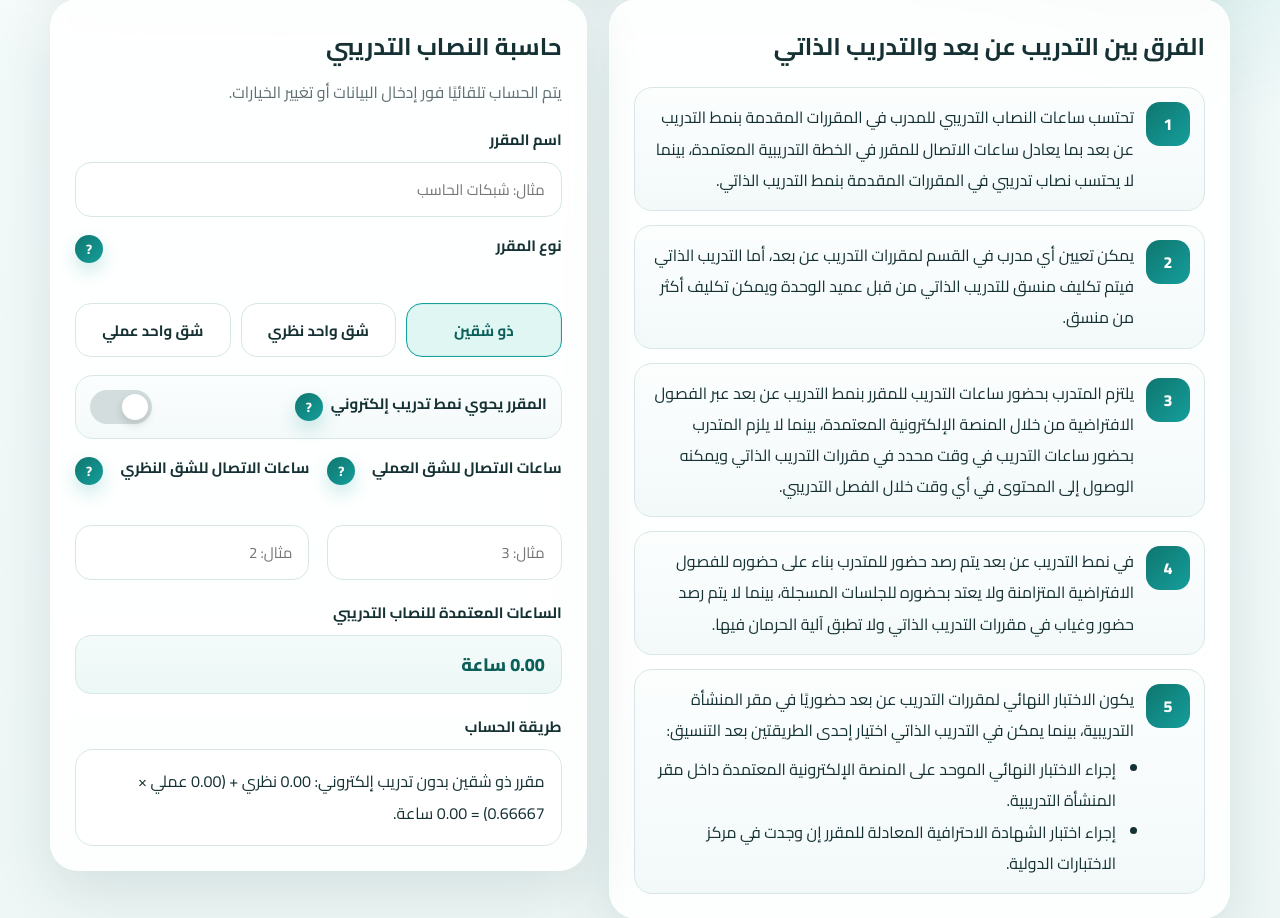
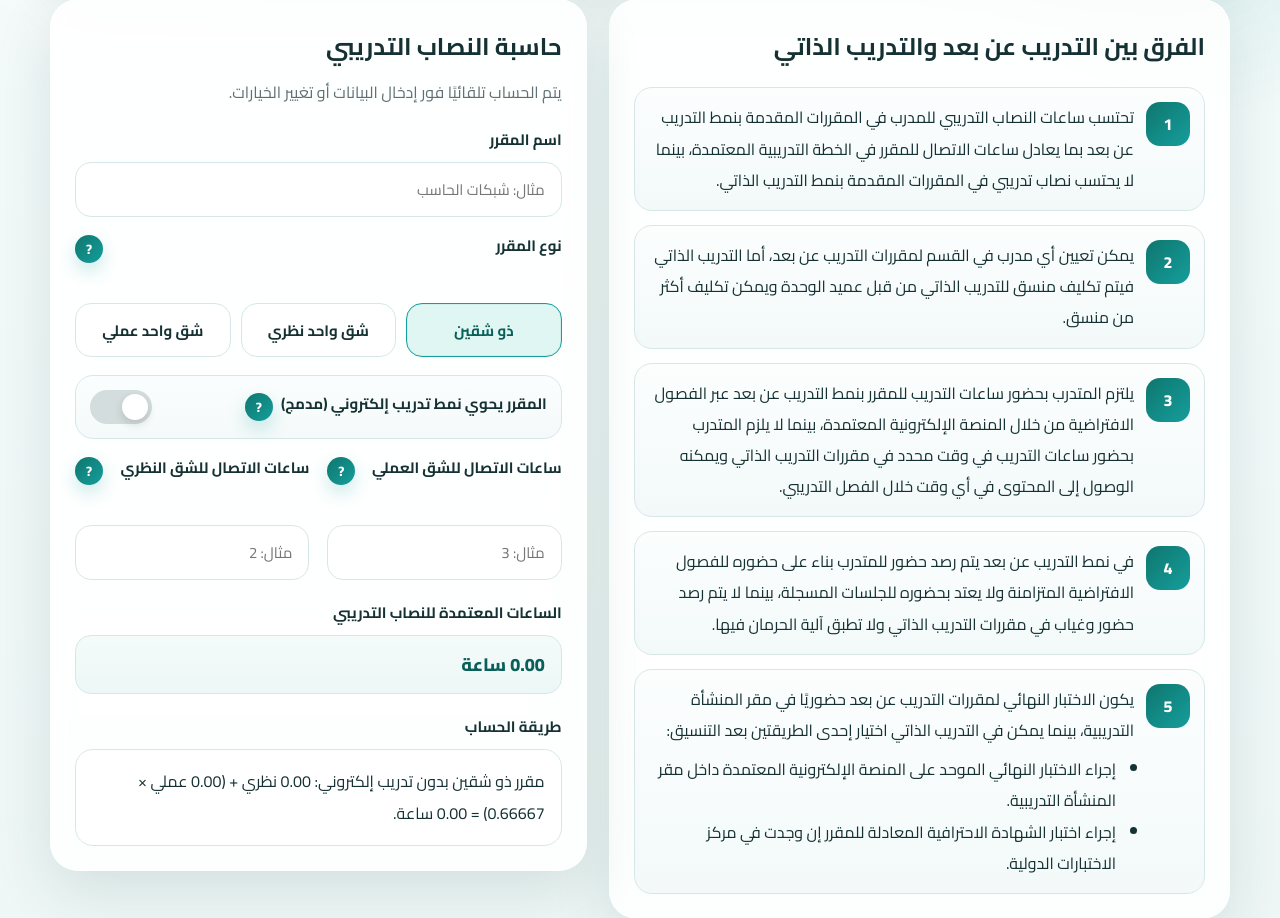
Before and after one commit to maf1250/SSASECT, a Flask app: page / in a window 1280 px wide. Shown: the part 328-1246 px from the top of the page. Run offline with Flask 3, Linux system fonts and the light colour scheme.

Commit message:
Update index.html

```diff
--- a/templates/index.html
+++ b/templates/index.html
@@ -101,7 +101,7 @@
           <div class="field full switch-box" id="eLearningWrapper">
             <div class="switch-row">
               <div class="label-row inline">
-                <label for="hasElearning">المقرر يحوي نمط تدريب إلكتروني</label>
+                <label for="hasElearning">المقرر يحوي نمط تدريب إلكتروني (مدمج)</label>
                 <button type="button" class="help-btn" data-help="عند تفعيل هذا الخيار ستظهر خيارات التنفيذ الإلكتروني، ويعاد الحساب آليًا حسب نوع التنفيذ المحدد.">?</button>
               </div>
               <label class="toggle">
@@ -113,7 +113,7 @@
 
           <div class="field full hidden" id="elearningModeField">
             <div class="label-row">
-              <label for="elearningMode">نوع الجدولة الإلكتروني</label>
+              <label for="elearningMode">نوع الجدولة الإلكتروني (المدمج)</label>
               <button type="button" class="help-btn" data-help="التدريب الذاتي لا تحتسب له ساعات. التدريب عن بعد تحتسب له ساعات الاتصال كاملة للشق الإلكتروني.">?</button>
             </div>
             <select id="elearningMode">
```
